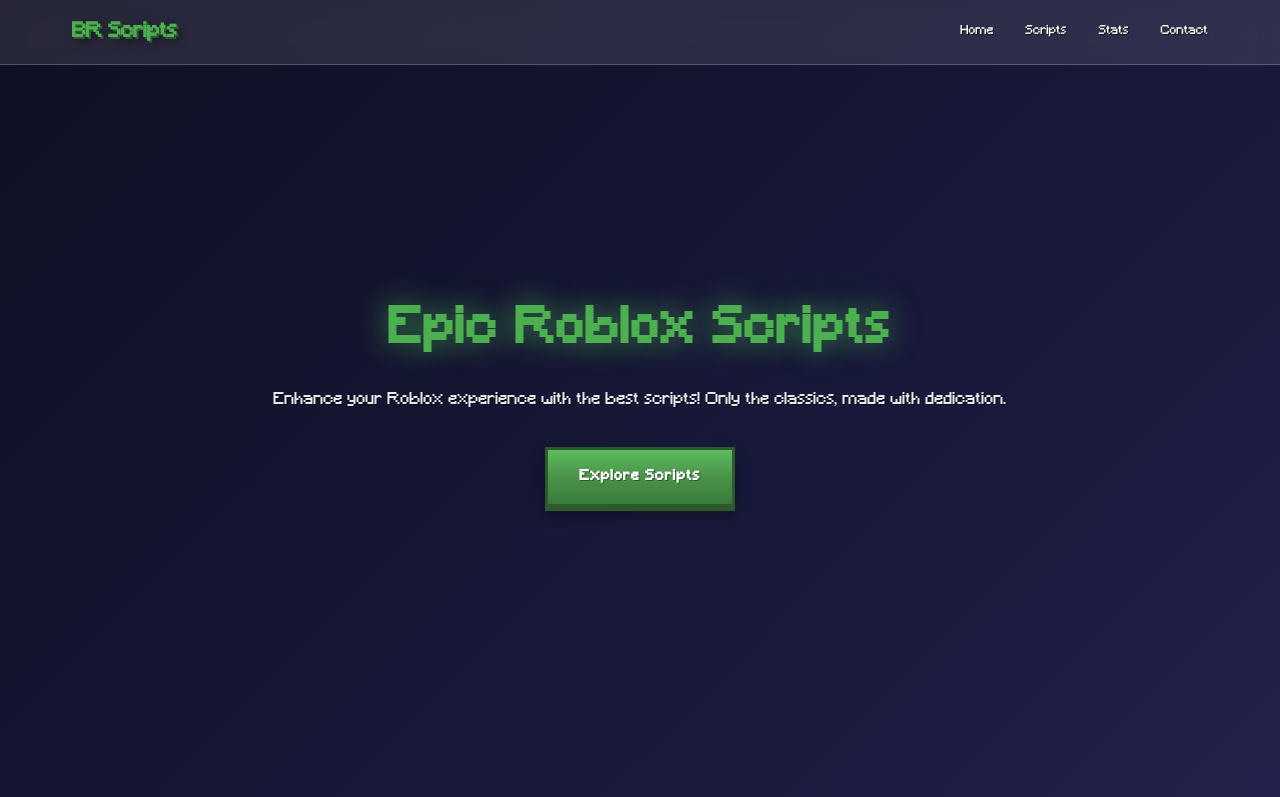
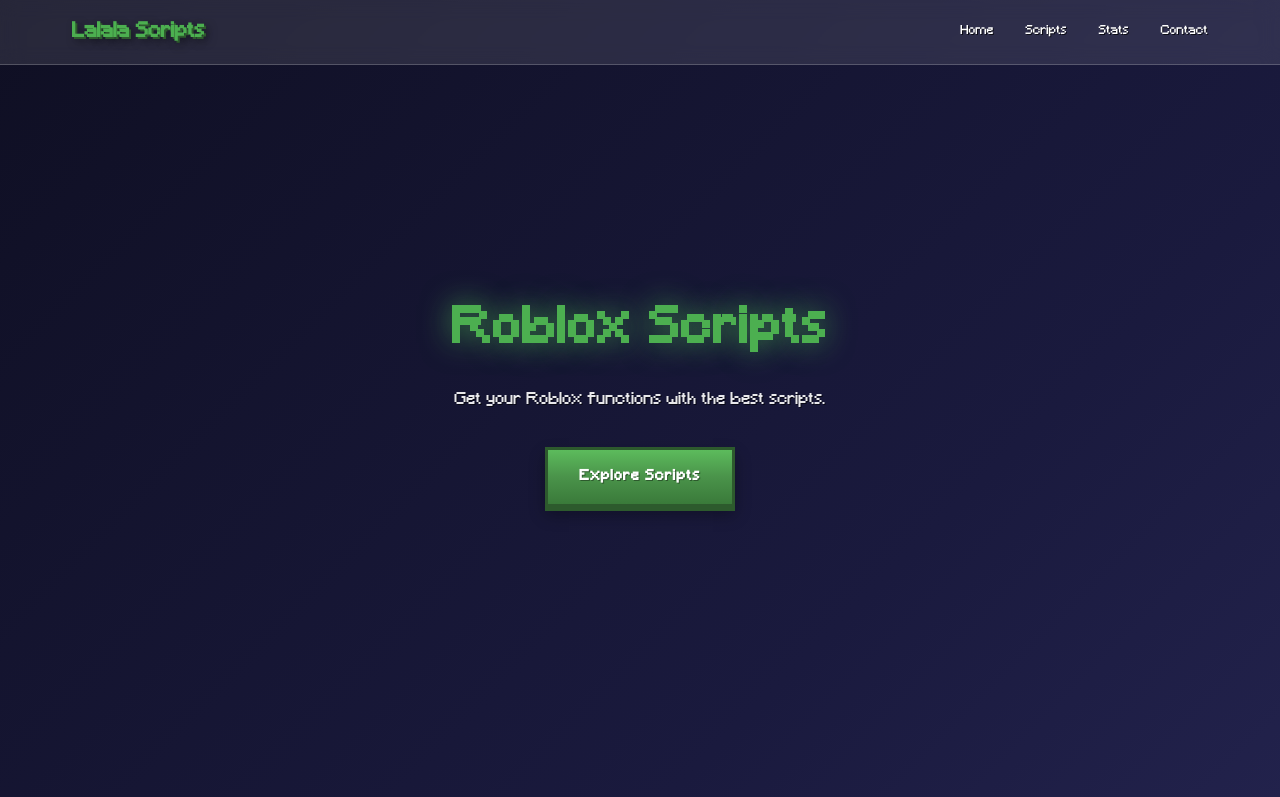
Before and after one commit to yMerch/lalala, a plain HTML site: page index.html in a window 1280 px wide. Shown: the top 797 px of the page. Drawn offline with Linux system fonts and the light colour scheme.

Commit message:
Update index.html

```diff
--- a/index.html
+++ b/index.html
@@ -3,7 +3,7 @@
 <head>
     <meta charset="UTF-8">
     <meta name="viewport" content="width=device-width, initial-scale=1.0">
-    <title>Xique Scripts - Roblox</title>
+    <title>Lalala Scripts - Roblox</title>
     <style>
         @font-face {
             font-family: 'Minecraft';
@@ -271,7 +271,7 @@
     <!-- Header -->
     <header>
         <nav>
-            <div class="logo">BR Scripts</div>
+            <div class="logo">Lalala Scripts</div>
             <ul class="nav-links">
                 <li><a href="#home">Home</a></li>
                 <li><a href="#scripts">Scripts</a></li>
@@ -284,8 +284,8 @@
     <!-- Hero Section -->
     <section class="hero" id="home">
         <div class="hero-content">
-            <h1>Epic Roblox Scripts</h1>
-            <p>Enhance your Roblox experience with the best scripts! Only the classics, made with dedication.</p>
+            <h1>Roblox Scripts</h1>
+            <p>Get your Roblox functions with the best scripts.</p>
             <a href="#scripts" class="cta-button">Explore Scripts</a>
         </div>
     </section>
@@ -296,7 +296,7 @@
         <div class="scripts-grid">
             <div class="script-card" onclick="window.location.href='https://youtube.com';">
                 <h3>aimbot + esp blatant script</h3>
-                <p>Universal aimbot + ESP script for Roblox. Dominate every game with wallhack visuals and perfect aim. Blatant, updated, and easy to use!</p>
+                <p>Universal aimbot + ESP script for Roblox. Tryhard every game with wallhack and perfect aim. Blatant, updated, and easy to use</p>
                 <button class="download-btn" onclick="window.location.href='https://youtube.com'; event.stopPropagation();">Download / Watch on YouTube</button>
             </div>
         </div>
```
